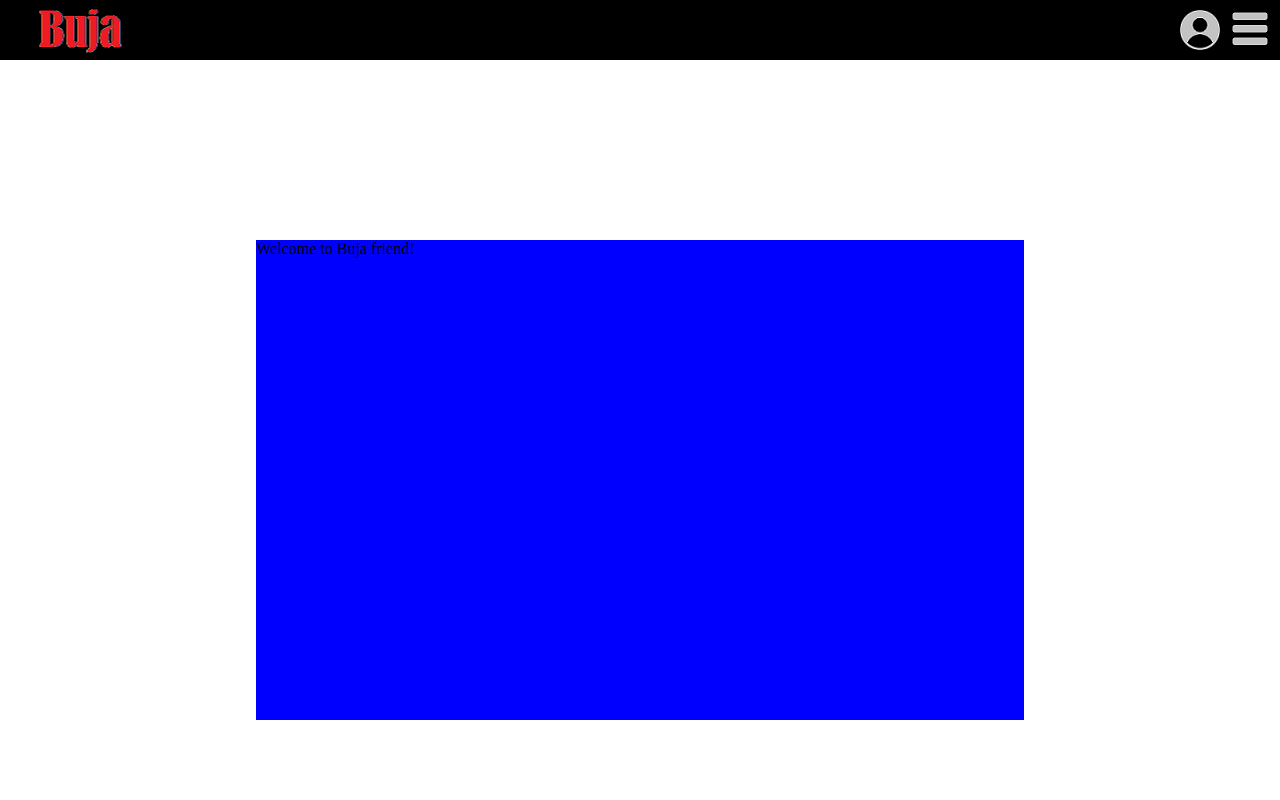
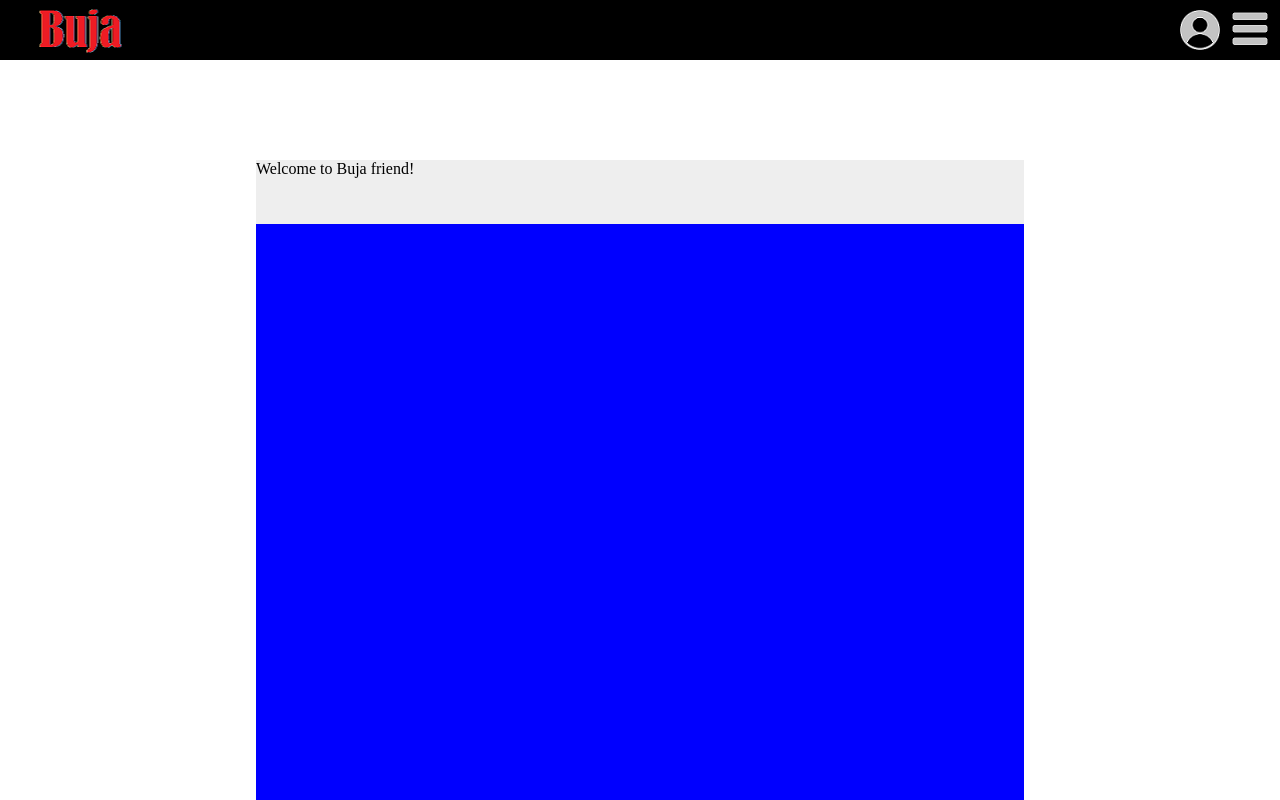
Before and after one commit to jorahsh/buja, a PHP site: page / in a window 1280 px wide. Run offline with PHP 8.4, Linux system fonts and the light colour scheme.

Commit message:
trying to get nice demensions for big blue box

```diff
--- a/buja.css
+++ b/buja.css
@@ -29,14 +29,14 @@ body {
 
 .welcome-box {
 	width: 60%;
-	height: 60%;
+	height: 80%;
 	position: absolute;
 	left: 20%;
-	top: 30%;
+	top: 20%;
 	background-color: blue;
 }
 
-.welcom-box-header {
+.welcome-box-header {
 	height: 10%;
 	background-color: #eee;
 }
```
Also changed, not shown: 1 other file.
